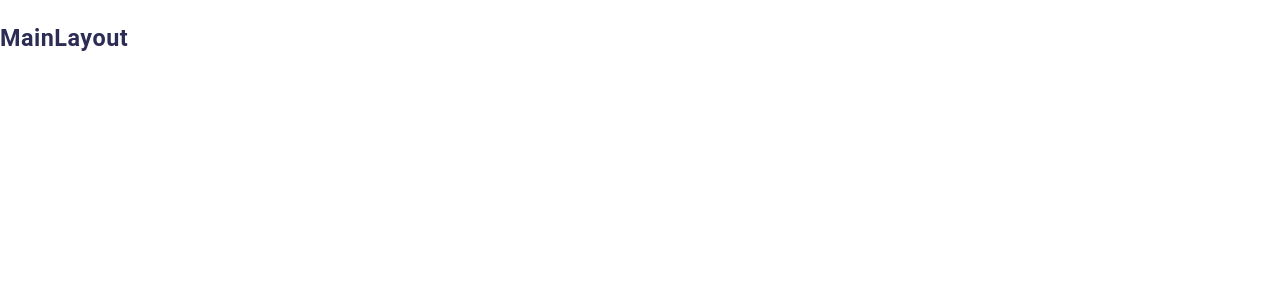
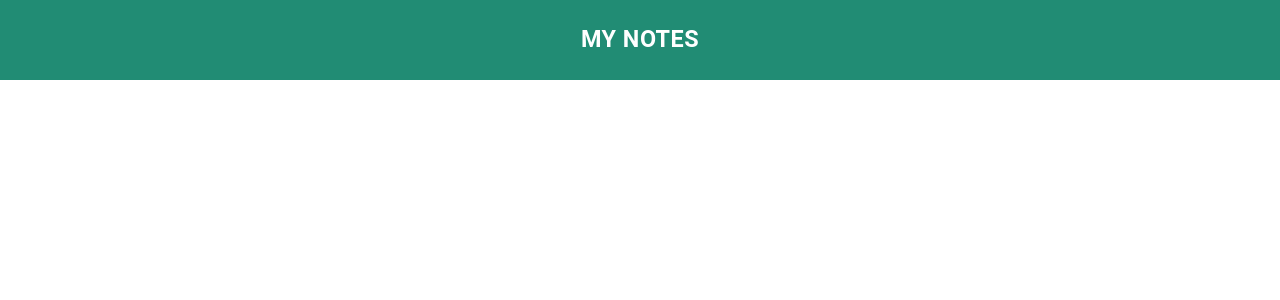
Before and after one commit to m-kw/Simple-notes, a React (Create React App) app: page / in a window 1280 px wide. Shown: the top 300 px of the page. Built offline with nearby package versions, Linux system fonts and the light colour scheme.

Commit message:
Add styles for Header

```diff
--- a/src/components/layout/Header/Header.js
+++ b/src/components/layout/Header/Header.js
@@ -8,7 +8,7 @@ import styles from './Header.module.scss';
 const Component = ({ className }) => {
   return (
     <div className={clsx(className, styles.root)}>
-      <h2>Header</h2>
+      <h2 className={styles.title}>My notes</h2>
     </div>
   );
 };
--- a/src/components/layout/Header/Header.module.scss
+++ b/src/components/layout/Header/Header.module.scss
@@ -1,4 +1,13 @@
 @import '../../../styles/settings.scss';
 
-// .root {
-// }
+.root {
+  background: $background-dark;
+  width: 100%;
+  display: flex;
+
+  .title {
+    text-transform: uppercase;
+    color: $font-light;
+    margin: 20px auto;
+  }
+}
--- a/src/components/layout/MainLayout/MainLayout.js
+++ b/src/components/layout/MainLayout/MainLayout.js
@@ -2,13 +2,15 @@ import React from 'react';
 import PropTypes from 'prop-types';
 
 import clsx from 'clsx';
+
+import { Header } from '../Header/Header';
 
 import styles from './MainLayout.module.scss';
 
 const Component = ({ className }) => {
   return (
     <div className={clsx(className, styles.root)}>
-      <h2>MainLayout</h2>
+      <Header />
     </div>
   );
 };
--- a/src/components/layout/MainLayout/MainLayout.module.scss
+++ b/src/components/layout/MainLayout/MainLayout.module.scss
@@ -1,4 +1,8 @@
 @import '../../../styles/settings.scss';
 
-// .root {
-// }
+.root {
+  display: flex;
+  flex-direction: column;
+  justify-content: center;
+  align-items: center;
+}
```
